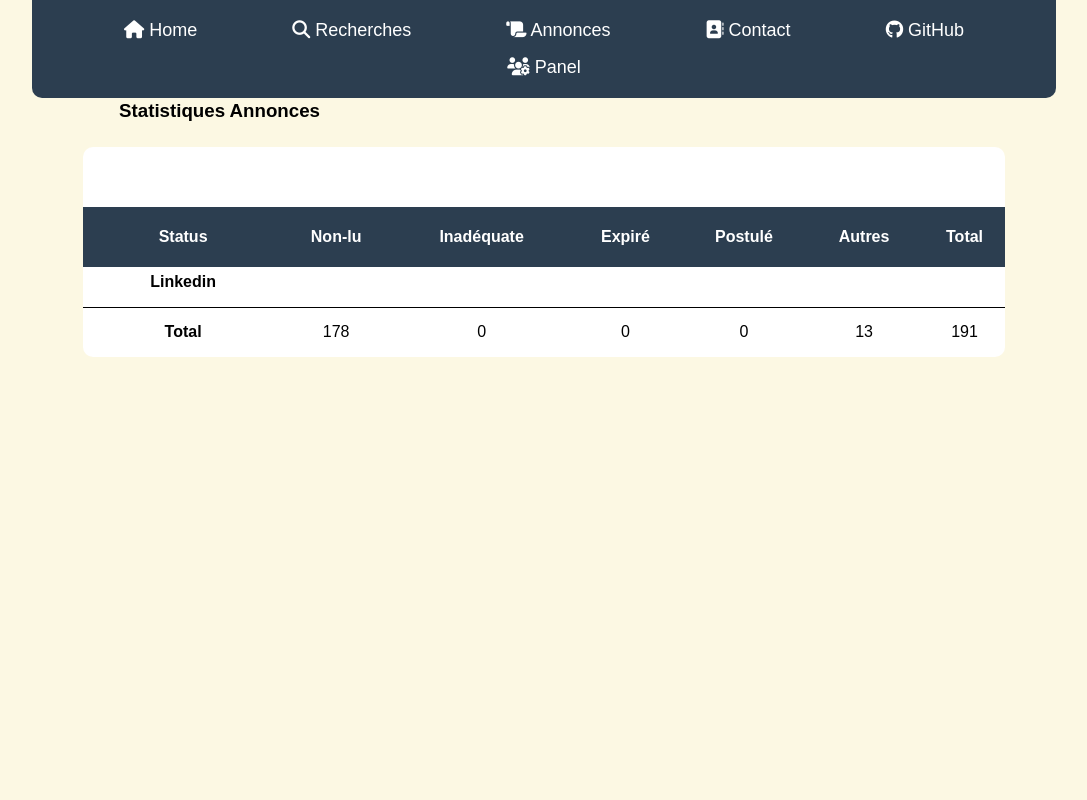
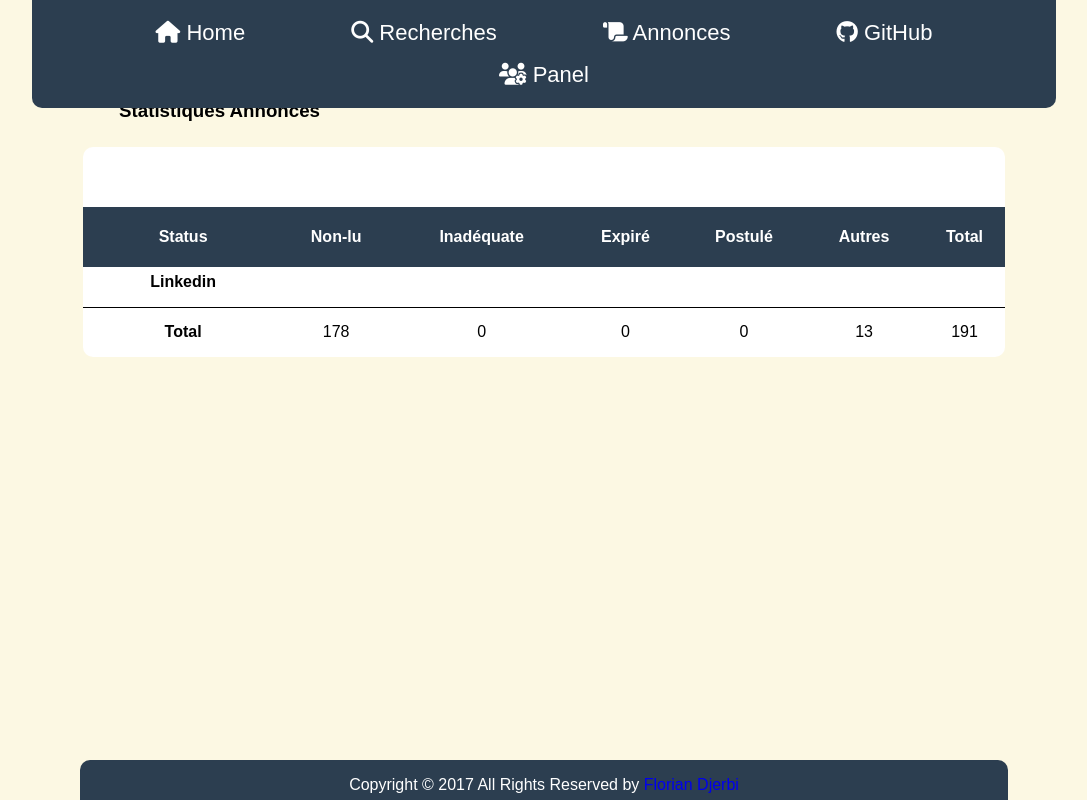
Before and after one commit to Florian-Dj/job_search, a Django app: page / in a window 1280 px wide. Shown: the whole page, without its empty margins (96-1183 px from the left). Run offline with Django 3.2, Linux system fonts and the light colour scheme; data comes from the database, SQL or seed files in the repository; some libraries are stand-ins or nearby versions.

Commit message:
Add footer

```diff
--- a/static/css/style.css
+++ b/static/css/style.css
@@ -12,7 +12,7 @@
   display: block;
   padding: 12px 0 12px 0;
   text-align: center;
-  font-size: 18px;
+  font-size: 22px;
   background-color: #2c3e50;
   position: -webkit-sticky;
   position: fixed;
@@ -30,7 +30,7 @@
   list-style: none;
   margin: 0 auto;
   display: inline-block;
-  padding: 8px 45px;
+  padding: 8px 50px;
   position: relative;
   text-decoration: none;
   text-align: center;
@@ -194,3 +194,15 @@
     font-size: 18px;
     padding: 0 6px;
 }
+
+footer {
+  width: 72.5%;
+  margin-left: 3.75%;
+  background-color: #2c3e50;
+  border-radius: 10px 10px 0 0;
+  height: 40px;
+  color: white;
+  text-align: center;
+  position: fixed;
+  bottom: 0;
+}
--- /dev/null
+++ b/templates/footer.html
@@ -0,0 +1,5 @@
+<footer>
+    <p>Copyright &copy; 2017 All Rights Reserved by
+        <a href="https://www.linkedin.com/in/florian-djerbi-40b9b519b/" target="_blank">Florian Djerbi</a>
+    </p>
+</footer>
--- a/templates/navbar.html
+++ b/templates/navbar.html
@@ -3,7 +3,7 @@
         <li><a href="{% url 'home' %}"><i class="fas fa-home"></i> Home</a></li>
         <li><a href="{% url 'recherche' %}"><i class="fas fa-search"></i> Recherches</a></li>
         <li><a href="{% url 'annonce' %}"><i class="fas fa-scroll"></i> Annonces</a></li>
-        <li><a><i class="fas fa-address-book"></i> Contact</a></li>
+        <!--- <li><a><i class="fas fa-address-book"></i> Contact</a></li> --->
         <li><a href="https://github.com/Florian-Dj/job_search" target="_blank"><i class="fab fa-github"></i> GitHub</a></li>
         <li><a href="admin" target="_blank"><i class="fas fa-users-cog"></i> Panel</a></li>
     </ul>
--- a/templates/template.html
+++ b/templates/template.html
@@ -13,5 +13,6 @@
 <section>
     {% block body %} {% endblock %}
 </section>
+{% include 'footer.html' %}
 </body>
 </html>
```
Also changed, not shown: README.md.
